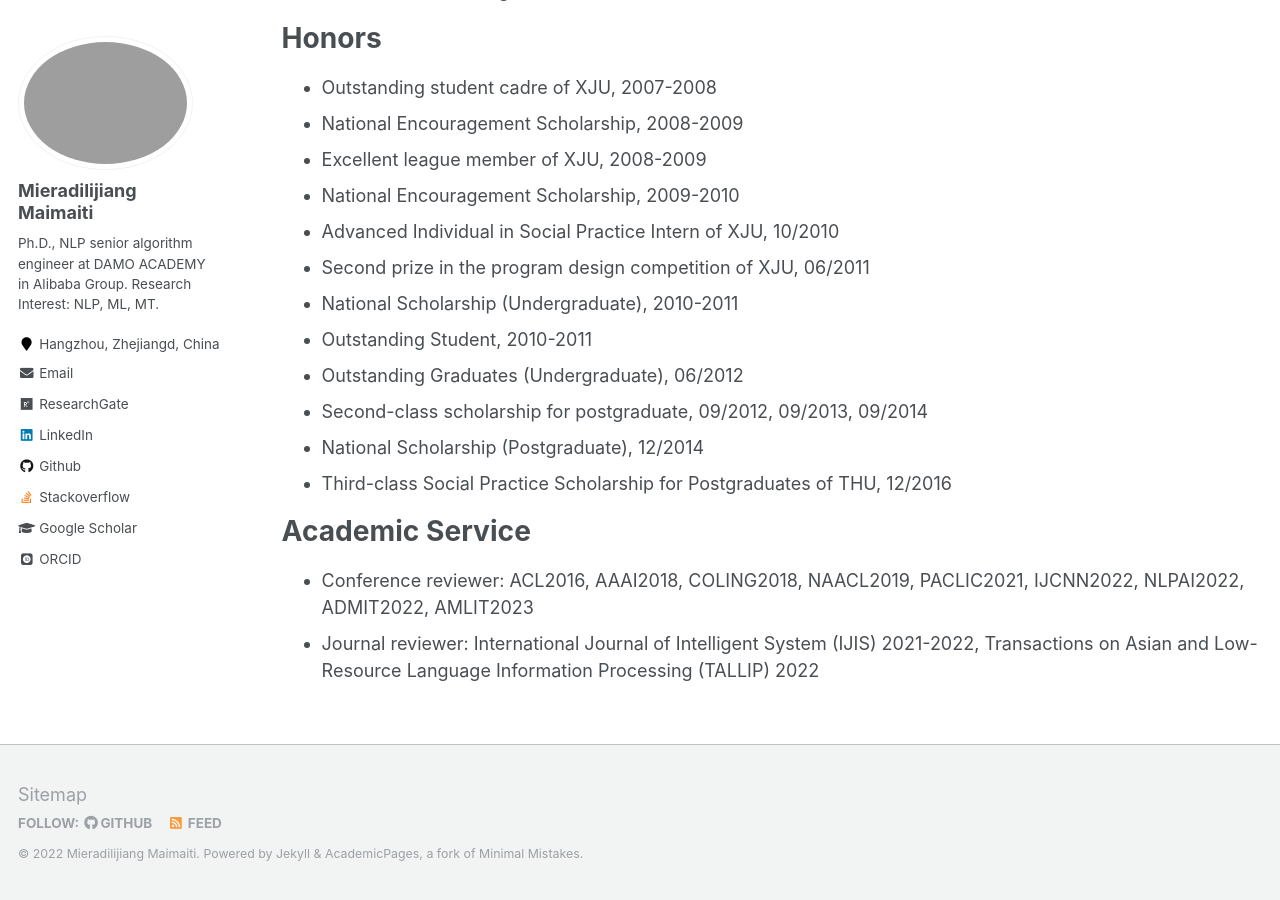
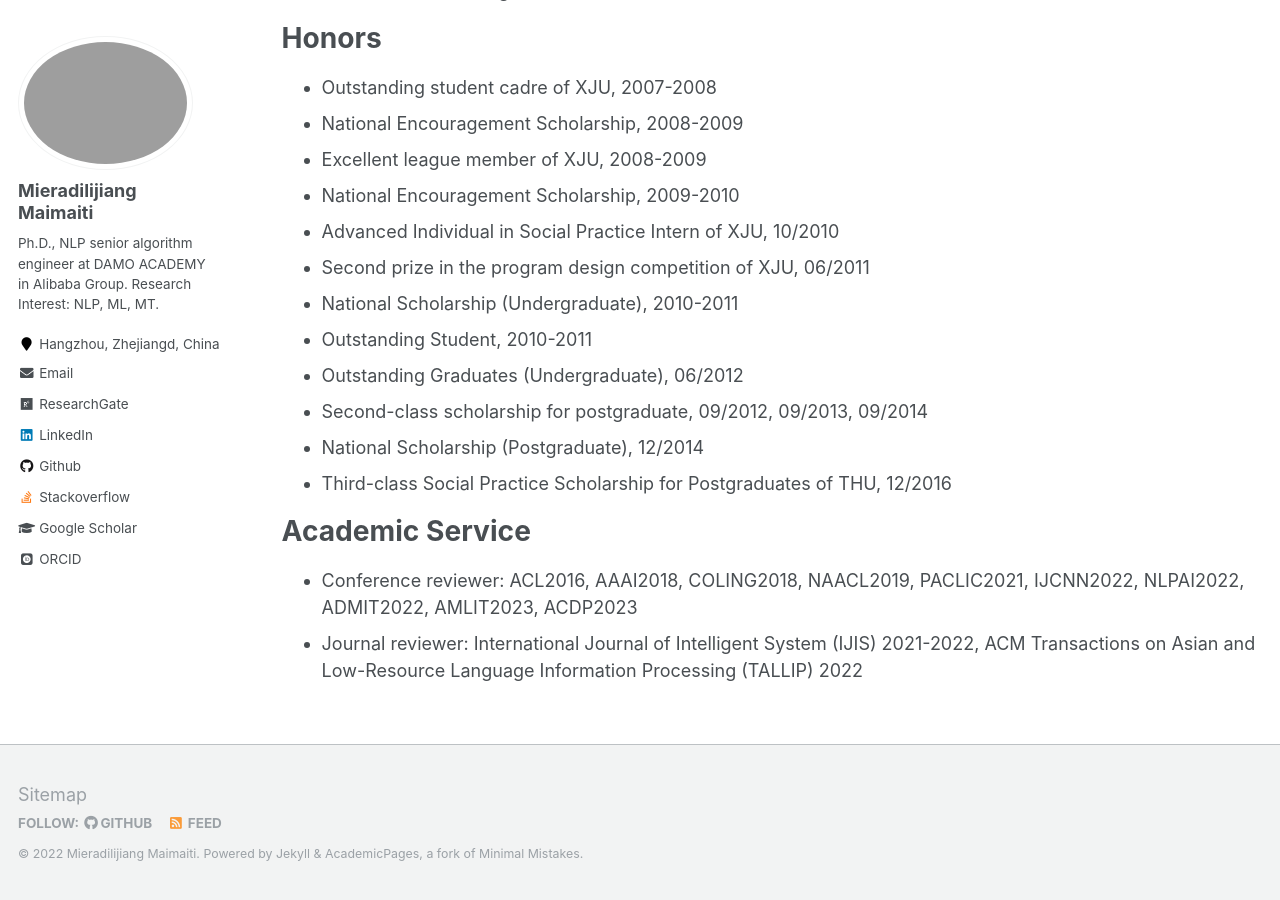
Before and after one commit to miradel51/miradel51.github.io, a Jekyll site: the page built from _pages/cv.md, in a window 1280 px wide and 900 px high, scrolled down 3667 px. Built offline with Jekyll 4.4.1, drawn with Linux system fonts in a browser that asks for light colours; some web fonts are replaced.

Commit message:
Update cv.md
revised reviewer info

```diff
--- a/_pages/cv.md
+++ b/_pages/cv.md
@@ -123,8 +123,8 @@ Honors
 
 Academic Service
 ======
-* Conference reviewer: ACL2016, AAAI2018, COLING2018, NAACL2019, PACLIC2021, IJCNN2022, NLPAI2022, ADMIT2022, AMLIT2023
-* Journal reviewer: International Journal of Intelligent System (IJIS) 2021-2022, Transactions on Asian and Low-Resource Language Information Processing (TALLIP) 2022
+* Conference reviewer: ACL2016, AAAI2018, COLING2018, NAACL2019, PACLIC2021, IJCNN2022, NLPAI2022, ADMIT2022, AMLIT2023, ACDP2023
+* Journal reviewer: International Journal of Intelligent System (IJIS) 2021-2022, ACM Transactions on Asian and Low-Resource Language Information Processing (TALLIP) 2022
 
 <!-- Selected Talks
 ======
```
